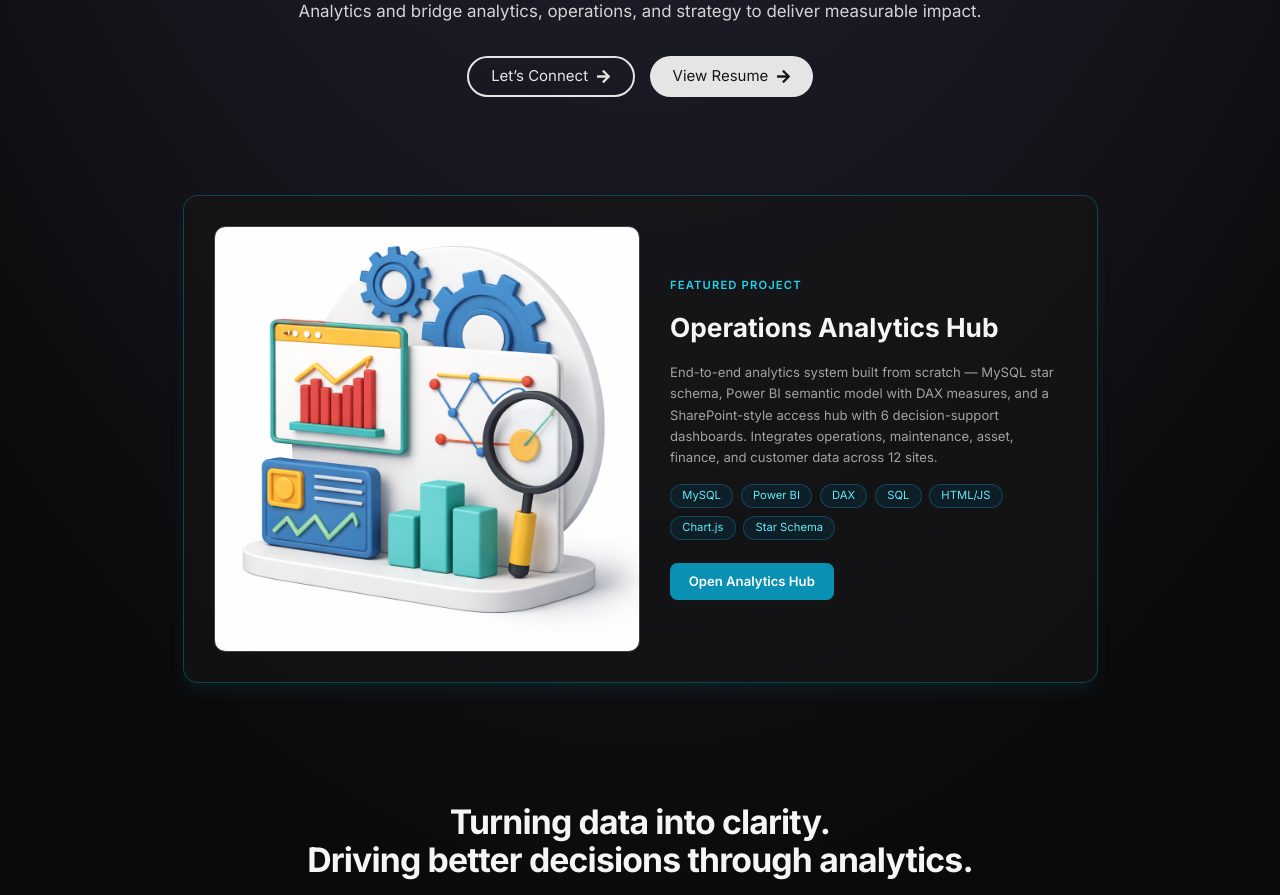
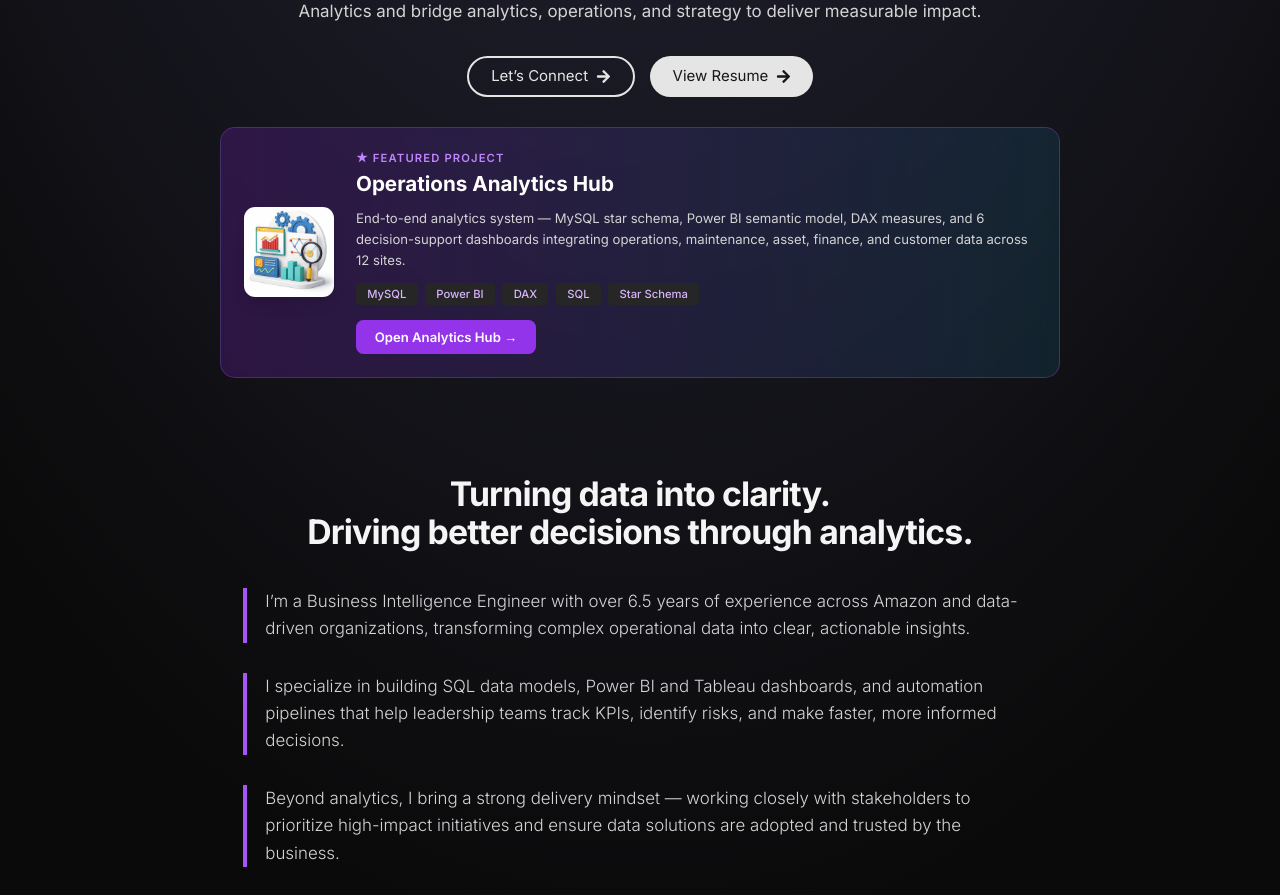
Before and after one commit to dsappa7196/dsappa7196.github.io, a React (Vite) app: page / in a window 1280 px wide. Shown: the part 480-1375 px from the top of the page. Built offline with nearby package versions, Linux system fonts and the light colour scheme.

Commit message:
Fix featured banner, update description, hide source code at analytics-hub URL

```diff
--- a/src/App.jsx
+++ b/src/App.jsx
@@ -1,7 +1,7 @@
 import { useState, useEffect } from "react";
 import Hero from "./Components/Hero";
 import About from "./Components/About";
-import HubView_Image from "./assets/projects/HubView_Image.png";
+import HubViewImage from "./assets/projects/HubView_Image.png";
 import Experience from "./Components/Experience";
 import Projects from "./Components/Projects";
 import Technologies from "./Components/Technologies";
@@ -60,41 +60,24 @@ const App = () => {
       </div>
 
       {/* Featured: Operations Analytics Hub */}
-      <section className="mx-auto max-w-5xl px-6 py-16">
-        <div className="rounded-2xl border border-cyan-500/30 bg-neutral-900/60 backdrop-blur-sm overflow-hidden shadow-lg shadow-cyan-900/20">
-          <div className="flex flex-col md:flex-row items-center gap-8 p-8">
-            <div className="w-full md:w-1/2 flex-shrink-0">
-              <img
-                src={HubView_Image}
-                alt="Operations Analytics Hub preview"
-                className="rounded-xl w-full object-cover border border-neutral-700"
-              />
+      <div className="flex justify-center px-6 pb-10 -mt-2">
+        <div className="w-full max-w-4xl bg-gradient-to-r from-purple-900/40 to-cyan-900/30 border border-purple-500/30 rounded-2xl p-6 flex flex-col sm:flex-row items-center gap-6 backdrop-blur-sm">
+          <img src={HubViewImage} alt="Operations Analytics Hub" className="w-24 h-24 rounded-xl object-cover shadow-lg flex-shrink-0" />
+          <div className="flex-1 text-center sm:text-left">
+            <div className="text-xs font-semibold text-purple-400 uppercase tracking-widest mb-1">★ Featured Project</div>
+            <h3 className="text-white font-bold text-lg sm:text-xl mb-2">Operations Analytics Hub</h3>
+            <p className="text-neutral-300 text-sm leading-relaxed mb-3">End-to-end analytics system — MySQL star schema, Power BI semantic model, DAX measures, and 6 decision-support dashboards integrating operations, maintenance, asset, finance, and customer data across 12 sites.</p>
+            <div className="flex flex-wrap gap-2 justify-center sm:justify-start mb-4">
+              {["MySQL", "Power BI", "DAX", "SQL", "Star Schema"].map(t => (
+                <span key={t} className="bg-neutral-800 text-purple-300 px-3 py-1 rounded text-xs font-medium">{t}</span>
+              ))}
             </div>
-            <div className="flex flex-col gap-4">
-              <span className="text-xs font-semibold uppercase tracking-widest text-cyan-400">Featured Project</span>
-              <h2 className="text-2xl font-bold text-neutral-100">Operations Analytics Hub</h2>
-              <p className="text-sm text-neutral-400 leading-relaxed">
-                End-to-end analytics system built from scratch — MySQL star schema, Power BI semantic model with DAX
-                measures, and a SharePoint-style access hub with 6 decision-support dashboards. Integrates operations,
-                maintenance, asset, finance, and customer data across 12 sites.
-              </p>
-              <div className="flex flex-wrap gap-2">
-                {["MySQL", "Power BI", "DAX", "SQL", "HTML/JS", "Chart.js", "Star Schema"].map((tech) => (
-                  <span key={tech} className="rounded-full border border-cyan-700/50 bg-cyan-950/40 px-3 py-1 text-xs text-cyan-300">
-                    {tech}
-                  </span>
-                ))}
-              </div>
-              <button
-                onClick={openHub}
-                className="mt-2 self-start rounded-lg bg-cyan-600 px-5 py-2.5 text-sm font-semibold text-white hover:bg-cyan-500 transition-colors"
-              >
-                Open Analytics Hub
-              </button>
-            </div>
+            <button onClick={openHub} className="inline-flex items-center gap-2 bg-purple-600 hover:bg-purple-500 text-white px-5 py-2 rounded-lg text-sm font-semibold transition-colors duration-200">
+              Open Analytics Hub →
+            </button>
           </div>
         </div>
-      </section>
+      </div>
 
       {/* Sections */}
       <About />
--- a/src/constants/index.js
+++ b/src/constants/index.js
@@ -102,7 +102,7 @@ export const PROJECTS = [
     title: "Operations Analytics Hub",
     image: HubView_Image,
     featured: true,
-    description: "End-to-end analytics system built from scratch — MySQL star schema, Power BI semantic model with DAX measures, and a SharePoint-style access hub with 6 decision-support dashboards. Integrates operations, maintenance, asset, finance, and customer data across 12 sites to answer three core business questions: which sites are trending toward risk, which assets are past their cost-efficiency threshold, and where spend is deviating from budget and why.",
+    description: "End-to-end analytics system built from scratch \u2014 MySQL star schema, Power BI semantic model with DAX measures, and a SharePoint-style access hub with 6 decision-support dashboards. Integrates operations, maintenance, asset, finance, and customer data across 12 sites to answer three core business questions: which sites are trending toward risk, which assets are past their cost-efficiency threshold, and where spend is deviating from budget and why.",
     technologies: ["MySQL", "Power BI", "DAX", "SQL", "HTML/JS", "Chart.js", "Star Schema"],
   },
   {
```
Also changed, not shown: public/hub-content.html (renamed from public/Operations_Analytics_Hub.html), vercel.json, 1 other file (tests, documents, lock files or other folders).
